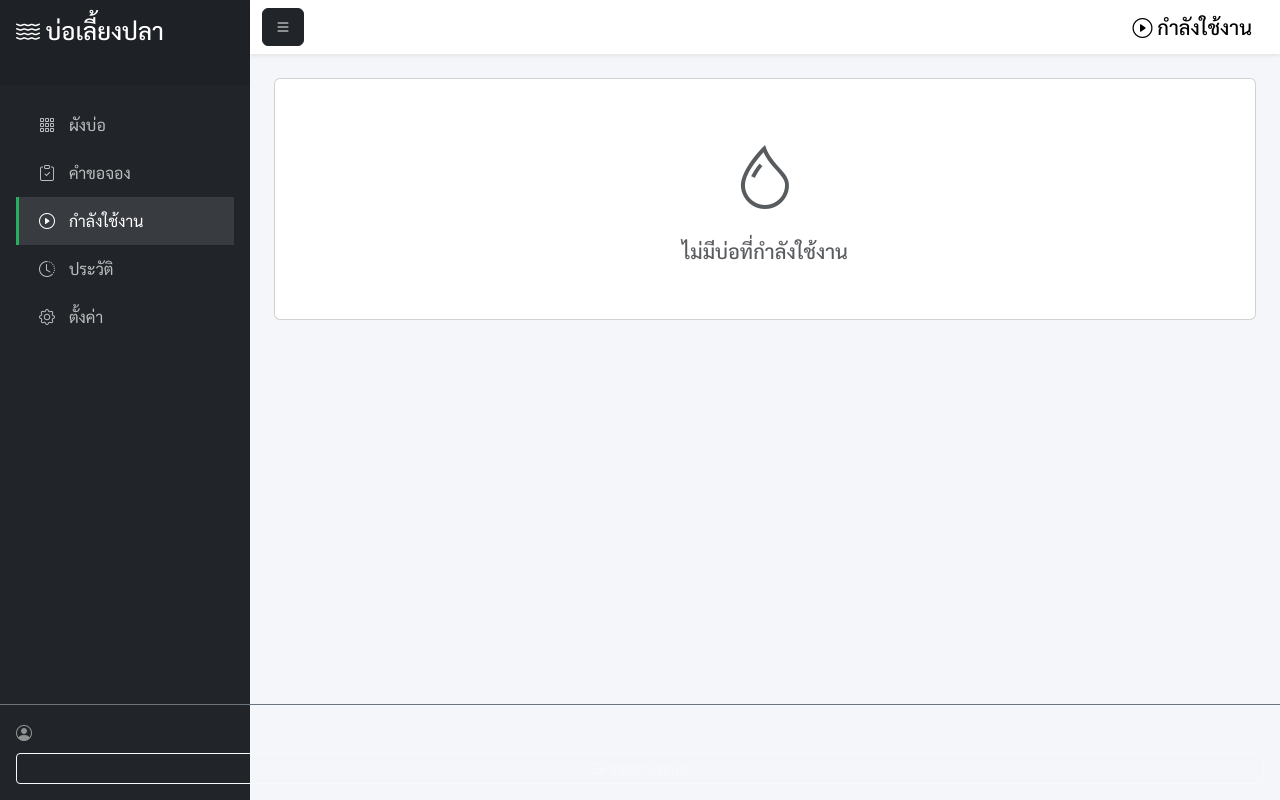
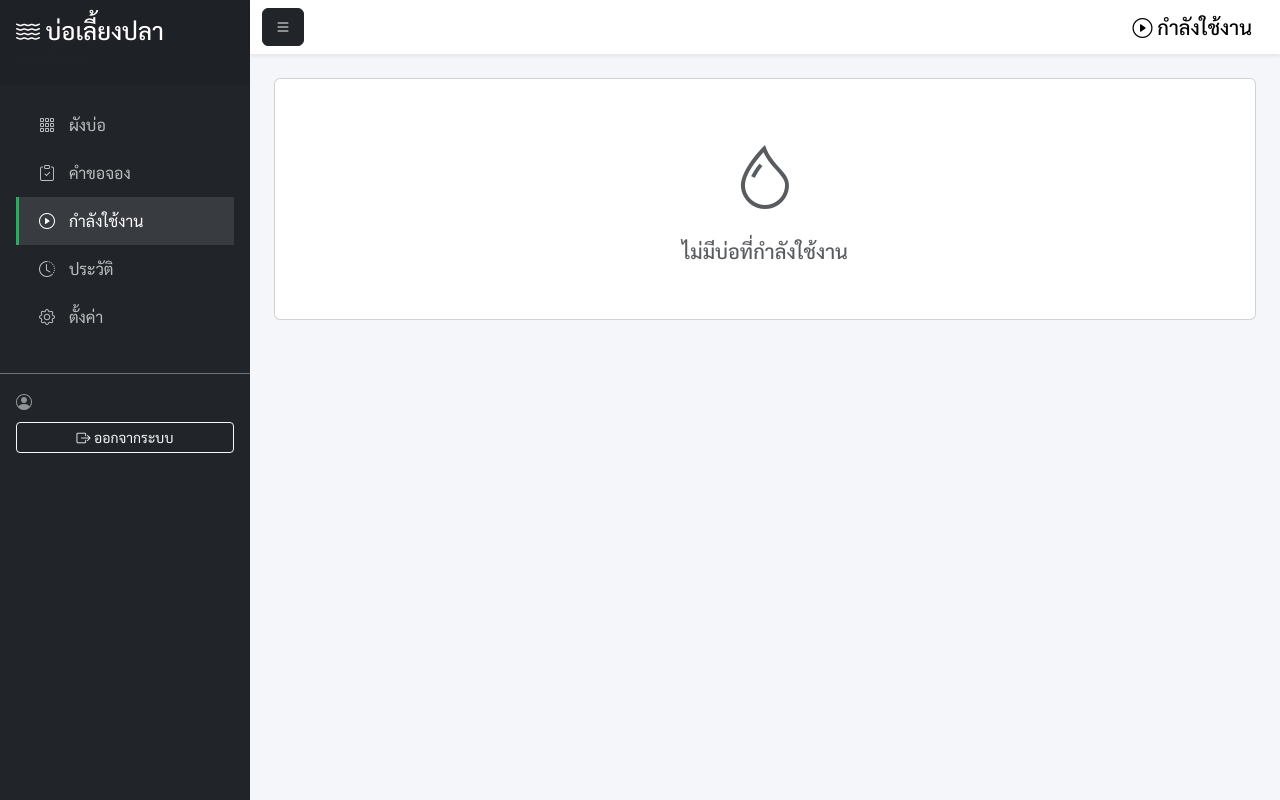
Before and after one commit to DomeAdoonsook/fish-pond-reservation-system, a Node server app: template views/admin/active.ejs in a window 1280 px wide. Run offline with Node 20, Linux system fonts and the light colour scheme; the template is opened without the code that fills it, so the values that code supplies are empty; some libraries are stand-ins or nearby versions.

Commit message:
Fix sidebar height

```diff
--- a/public/css/style.css
+++ b/public/css/style.css
@@ -17,7 +17,8 @@ body {
 #sidebar {
   min-width: 250px;
   max-width: 250px;
-  min-height: 100vh;
+  height: auto;
+  min-height: auto;
   transition: all 0.3s;
 }
 
@@ -58,8 +59,7 @@ body {
 }
 
 #sidebar .sidebar-footer {
-  position: absolute;
-  bottom: 0;
+  position: relative;
   width: 100%;
 }
 
```
